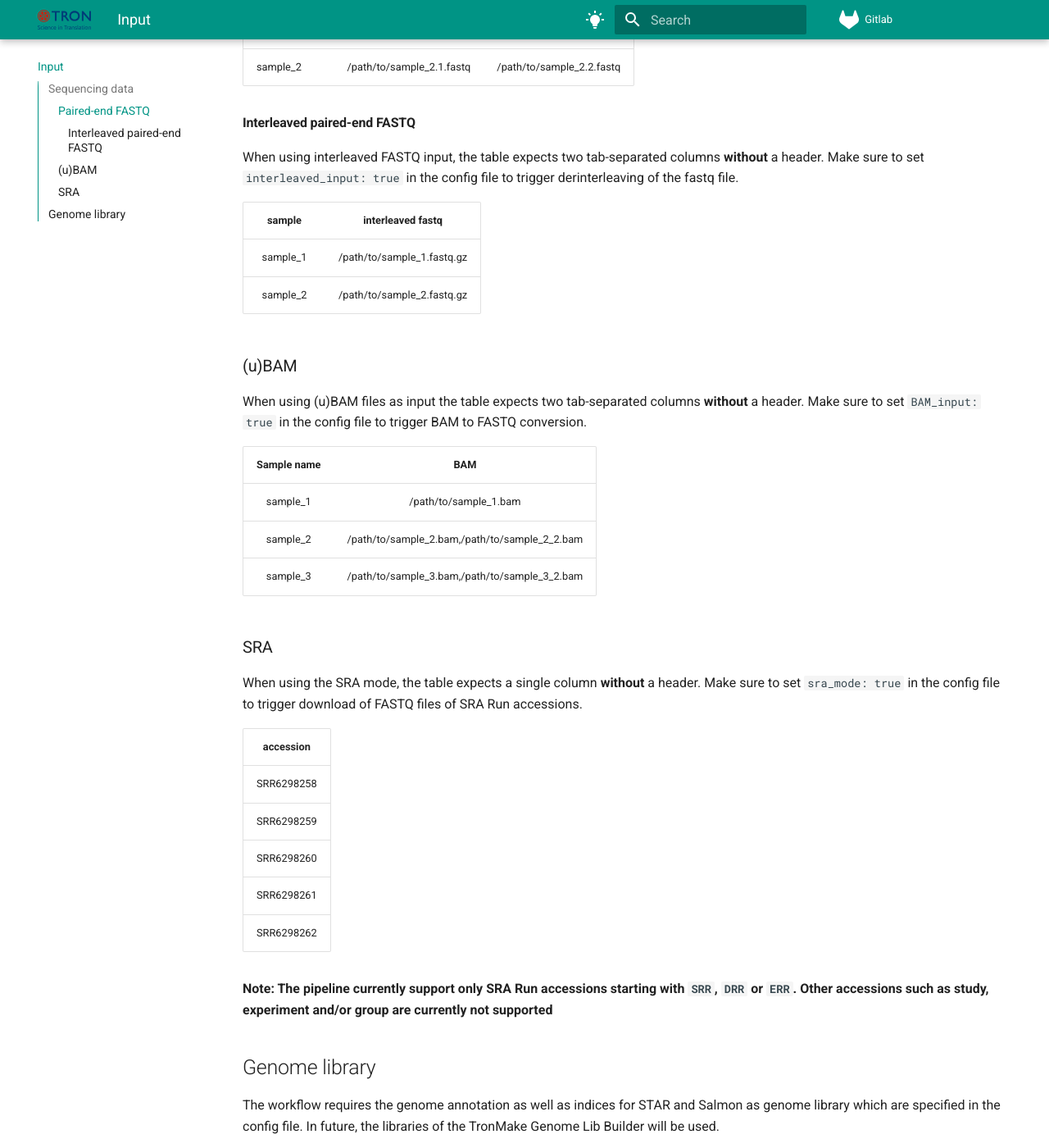
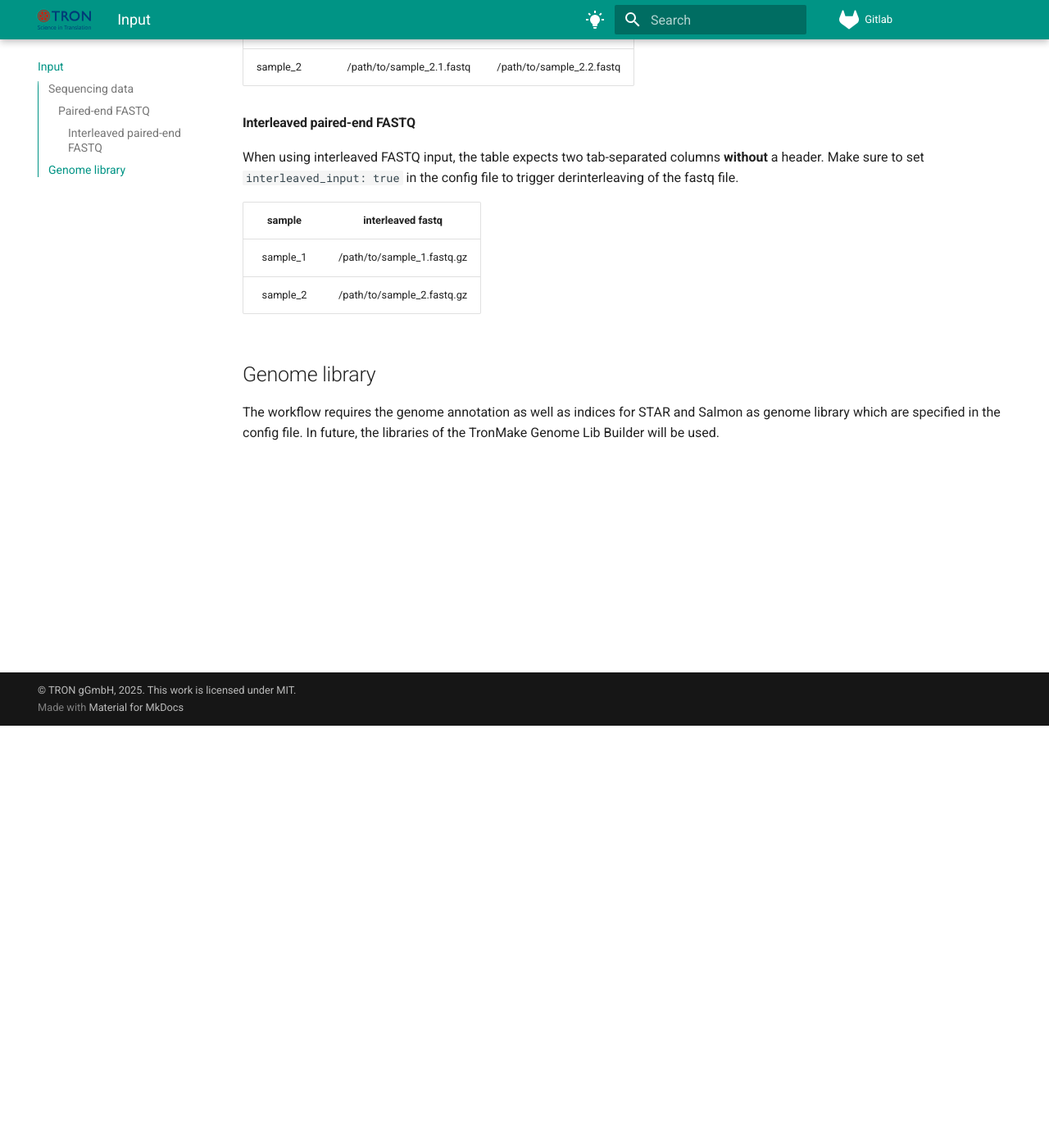
Before and after one commit to TRON-Bioinformatics/neorasp, an MkDocs documentation site: the page built from documentation/tronmake-rna-splicing/docs/input.md, in a window 1280 px wide and 1400 px high, scrolled down 515 px. Shown: the whole window at 82% size. Built offline with MkDocs 1.6.1 and Material for MkDocs 9.7.7, drawn with Linux system fonts in a browser that asks for light colours.

Commit message:
Update to documentation

```diff
--- a/documentation/tronmake-rna-splicing/docs/input.md
+++ b/documentation/tronmake-rna-splicing/docs/input.md
@@ -25,32 +25,6 @@ Make sure to set `interleaved_input: true` in the config file to trigger derinte
 | sample_2 | /path/to/sample_2.fastq.gz |
 
 
-### (u)BAM
-
-When using (u)BAM files as input the table expects two tab-separated columns **without** a header.
-Make sure to set `BAM_input: true` in the config file to trigger BAM to FASTQ conversion.
-
-| Sample name   | BAM                                                   |
-|:--------:|:-------------------------------------------------------:|
-| sample_1 | /path/to/sample_1.bam                                   |
-| sample_2 | /path/to/sample_2.bam,/path/to/sample_2_2.bam           |
-| sample_3 | /path/to/sample_3.bam,/path/to/sample_3_2.bam           |
-
-### SRA
-
-When using the SRA mode, the table expects a single column **without** a header.
-Make sure to set `sra_mode: true` in the config file to trigger download of FASTQ files of SRA Run accessions.
-
-|accession |
-|:--------:|
-|SRR6298258|
-|SRR6298259|
-|SRR6298260|
-|SRR6298261|
-|SRR6298262|
-
-**Note: The pipeline currently support only SRA Run accessions starting with `SRR`, `DRR` or `ERR`. Other accessions such as study, experiment and/or group are currently not supported**
-
 
 ## Genome library
 
```
Also changed, not shown: documentation/tronmake-rna-splicing/docs/output.md (+14 -0 lines), 1 other file.
